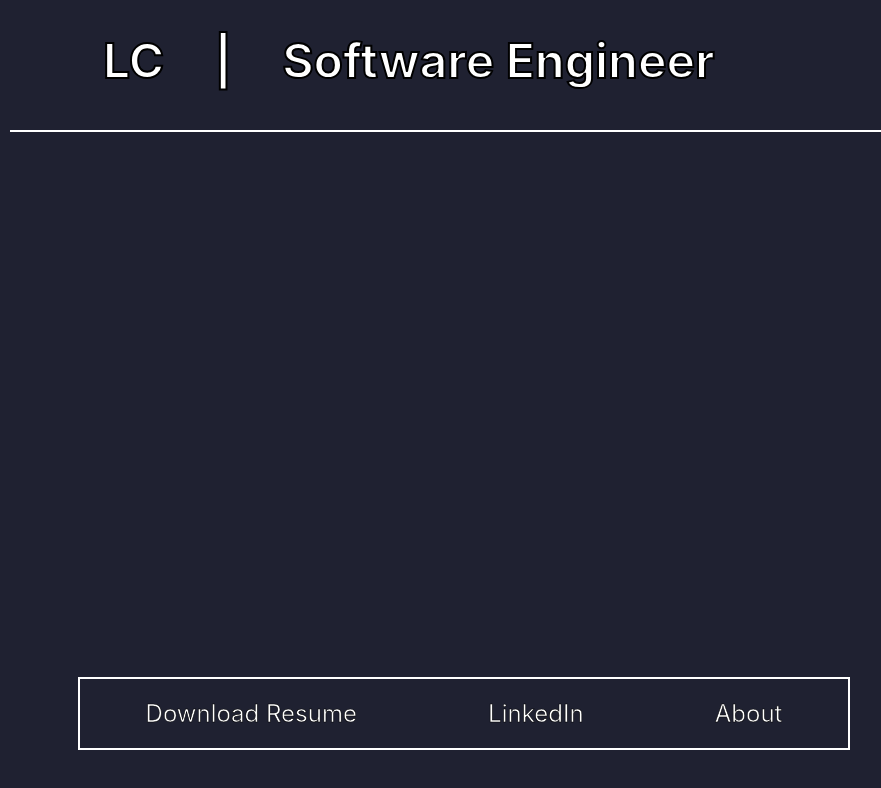
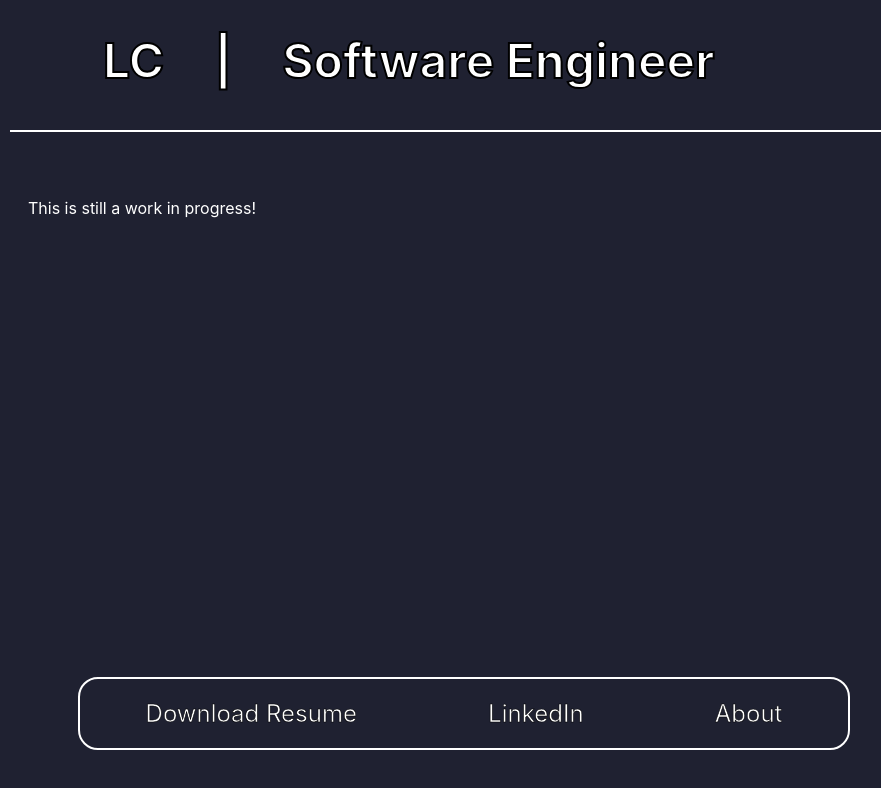
Before and after one commit to ccolston07/Levi_Colston, a React (Create React App) app: page / in a window 1280 px wide. Shown: the top 788 px of the page, without its empty margins (22-903 px from the left). Built offline with nearby package versions, Linux system fonts and the light colour scheme.

Commit message:
add WIP notices

```diff
--- a/src/App.js
+++ b/src/App.js
@@ -14,6 +14,7 @@ function App() {
   return (
     <div className="App">
       <Header headerTitle={headerTitle}/>
+      <p style={{color: "white", padding: "50px"}}>This is still a work in progress!</p>
       <BottomInfoBar />
     </div>
   );
--- a/src/components/BottomInfoBar.js
+++ b/src/components/BottomInfoBar.js
@@ -4,11 +4,15 @@ import pdf from "../resources/Resume.pdf"
 
 function BottomInfoBar () {
 
+    const handleAboutClick = () => {
+        alert("This is a work in progress!")
+    }
+
     return (
         <div className={styles.divBox}>
             <a className={styles.a} href={pdf} download="Resume.pdf">Download Resume</a>
             <a className={styles.a} href="https://www.linkedin.com/in/levi-colston/" target="_blank">LinkedIn</a>
-            <a className={styles.a}>About</a>
+            <a className={styles.a} onClick={handleAboutClick}>About</a>
         </div>
     );
 }
--- a/src/stylesheets/BottomInfoBar.module.css
+++ b/src/stylesheets/BottomInfoBar.module.css
@@ -1,5 +1,6 @@
 .divBox {
     border: 2px solid white;
+    border-radius: 20px;
     display: grid;
     justify-items: center;
 
```
